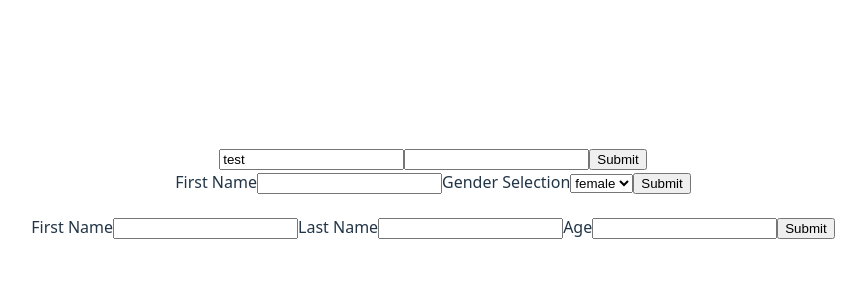
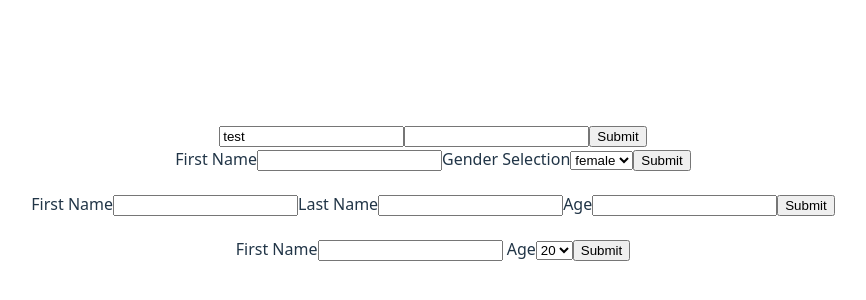
Before and after one commit to dr1602/hook-form, a React (Vite) app: page / in a window 1280 px wide. Shown: the part 208-508 px from the top of the page, without its empty margins (207-1073 px from the left). Built offline with nearby package versions, Linux system fonts and the light colour scheme.

Commit message:
feat: adds existing input fields component to test the functionallity of react hook form with existing components

```diff
--- a/src/App.tsx
+++ b/src/App.tsx
@@ -2,6 +2,7 @@
 import { NativeForms } from './pages/NativeForms';
 import { RegisterForm } from './pages/RegisterForm';
 import { ValidationForm } from './pages/ValidationForm';
+import { Existing } from './pages/Existing';
 
 function App() {
   return (
@@ -9,6 +10,7 @@
       <NativeForms />
       <RegisterForm />
       <ValidationForm />
+      <Existing />
     </>
   );
 }
--- /dev/null
+++ b/src/pages/Existing.tsx
@@ -0,0 +1,53 @@
+import React from 'react';
+import { useForm } from 'react-hook-form';
+import type { UseFormRegister, Path, SubmitHandler } from 'react-hook-form';
+
+interface IFormValues {
+  'First Name': string;
+  Age: number;
+}
+
+type InputProps = {
+  label: Path<IFormValues>;
+  register: UseFormRegister<IFormValues>;
+  required: boolean;
+};
+
+// The following component is an example of your existing Input Component
+const Input = ({ label, register, required }: InputProps) => (
+  <>
+    <label>{label}</label>
+    <input {...register(label, { required, maxLength: 9 })} />
+  </>
+);
+
+// You can use React.forwardRef to pass the ref too
+const Select = React.forwardRef<
+  HTMLSelectElement,
+  { label: string } & ReturnType<UseFormRegister<IFormValues>>
+>(({ onChange, onBlur, name, label }, ref) => (
+  <>
+    <label> {label}</label>
+    <select name={name} ref={ref} onChange={onChange} onBlur={onBlur}>
+      <option value='20'>20</option>
+      <option value='30'>30</option>
+    </select>
+  </>
+));
+
+export const Existing: React.FC = () => {
+  const { register, handleSubmit } = useForm<IFormValues>();
+
+  const onSubmit: SubmitHandler<IFormValues> = (data) => {
+    alert(JSON.stringify(data));
+  };
+  return (
+    <div style={{ marginTop: 21 }}>
+      <form onSubmit={handleSubmit(onSubmit)}>
+        <Input label='First Name' register={register} required />
+        <Select label='Age' {...register('Age')} />
+        <input type='submit' />
+      </form>
+    </div>
+  );
+};
```
